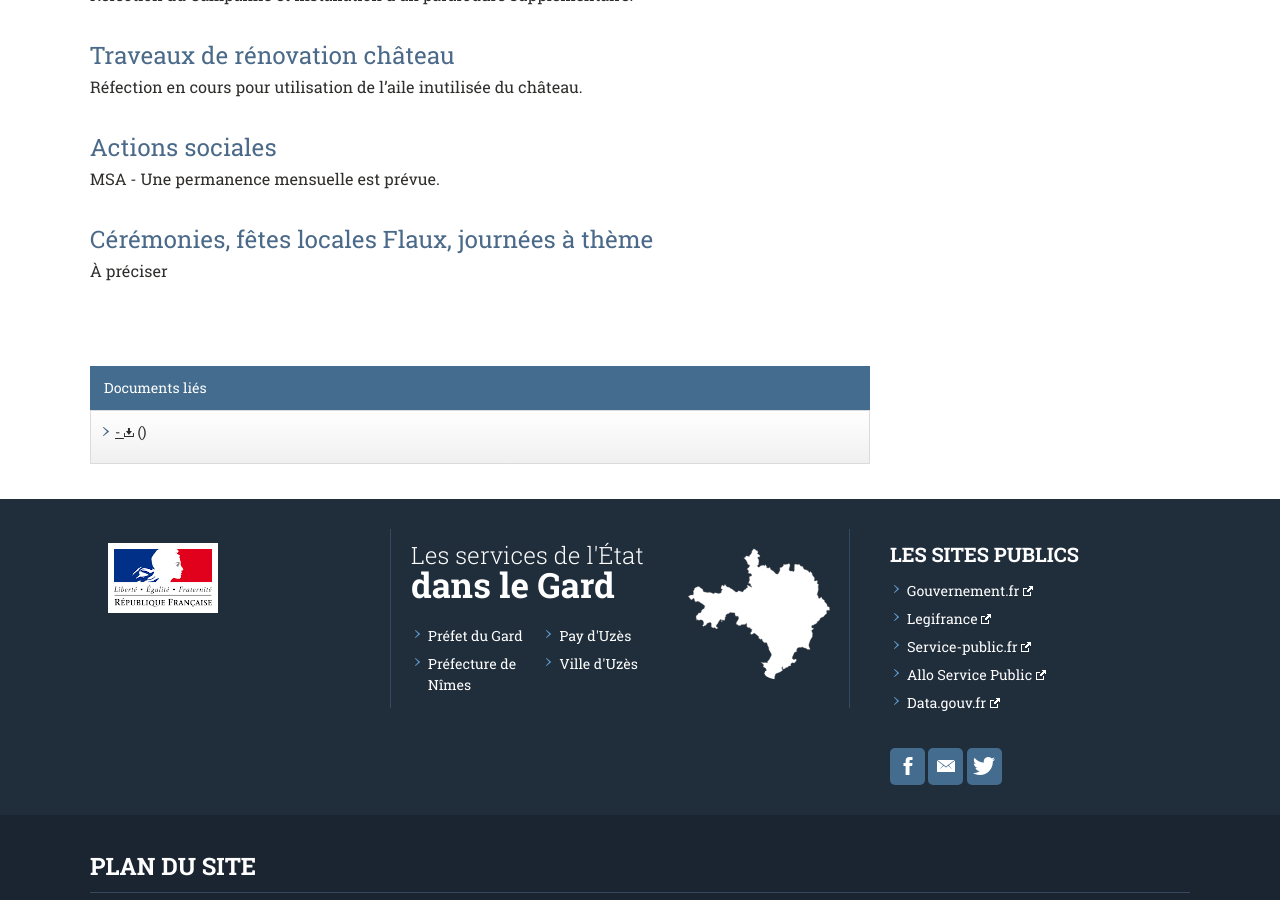
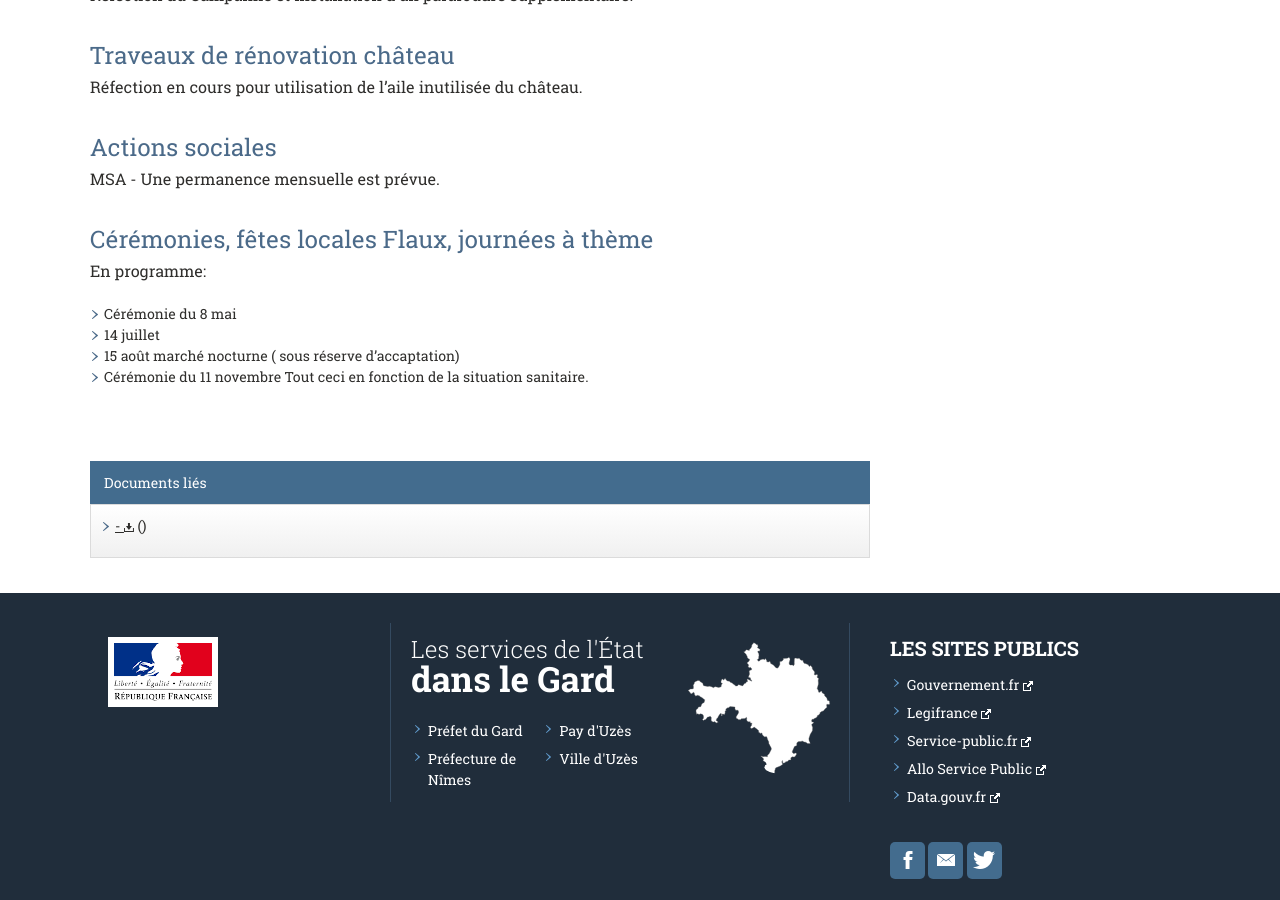
Before and after one commit to Flaux-Village/flaux-village.github.io, a Jekyll site: the page built from projetfuture.md, in a window 1280 px wide and 900 px high, scrolled down 1044 px. Built offline with Jekyll 4.4.1, drawn with Linux system fonts in a browser that asks for light colours; our own code applies the rules of GitHub Pages for plain Markdown files.

Commit message:
Update projetfuture.md

```diff
--- a/projetfuture.md
+++ b/projetfuture.md
@@ -44,4 +44,9 @@ Réfection en cours pour utilisation de l'aile inutilisée du château.
 MSA - Une permanence mensuelle est prévue.
 
 # Cérémonies, fêtes locales Flaux, journées à thème
-À préciser
+En programme:
+- Cérémonie  du 8 mai
+- 14 juillet
+- 15 août marché  nocturne ( sous réserve  d'accaptation)
+- Cérémonie  du 11 novembre
+Tout  ceci  en fonction de la situation sanitaire.
```
